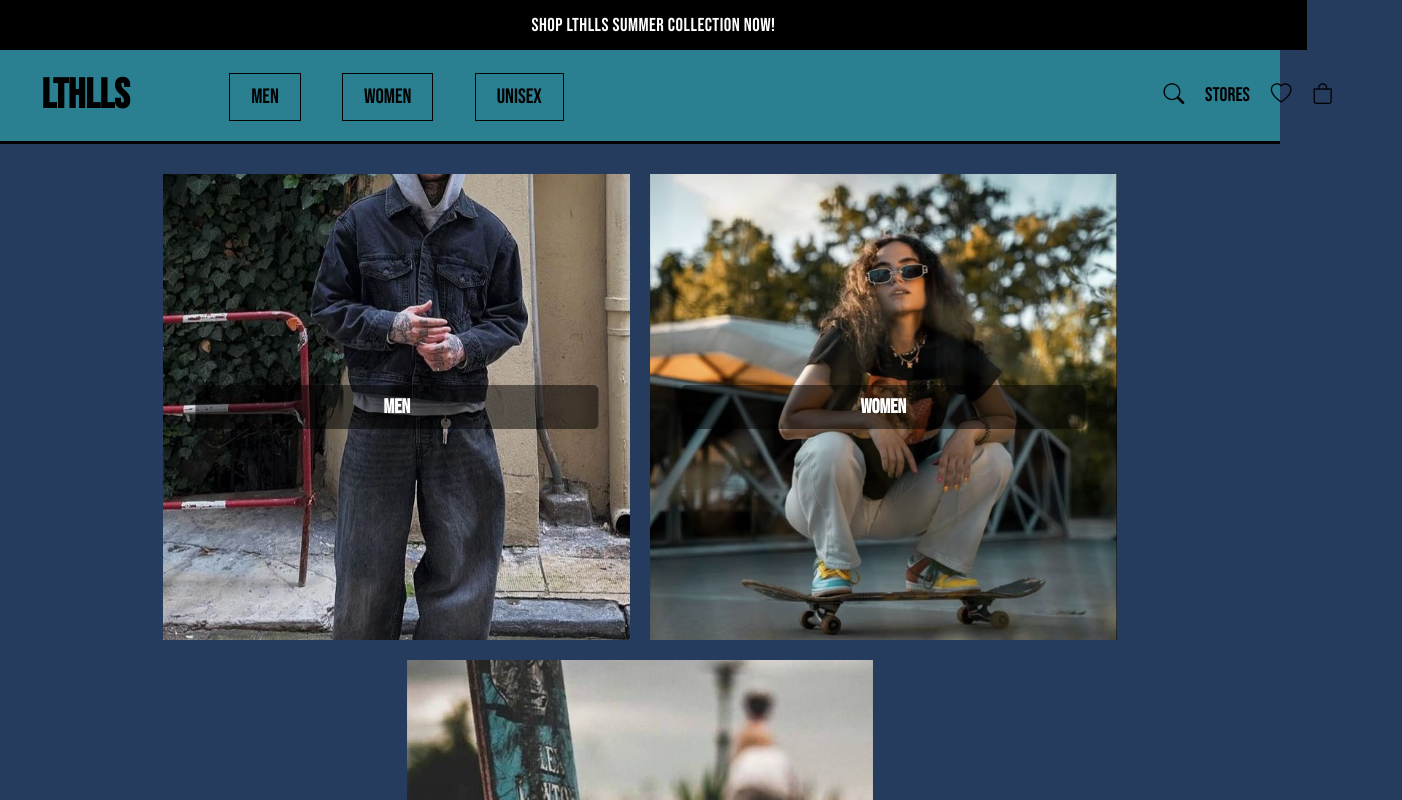
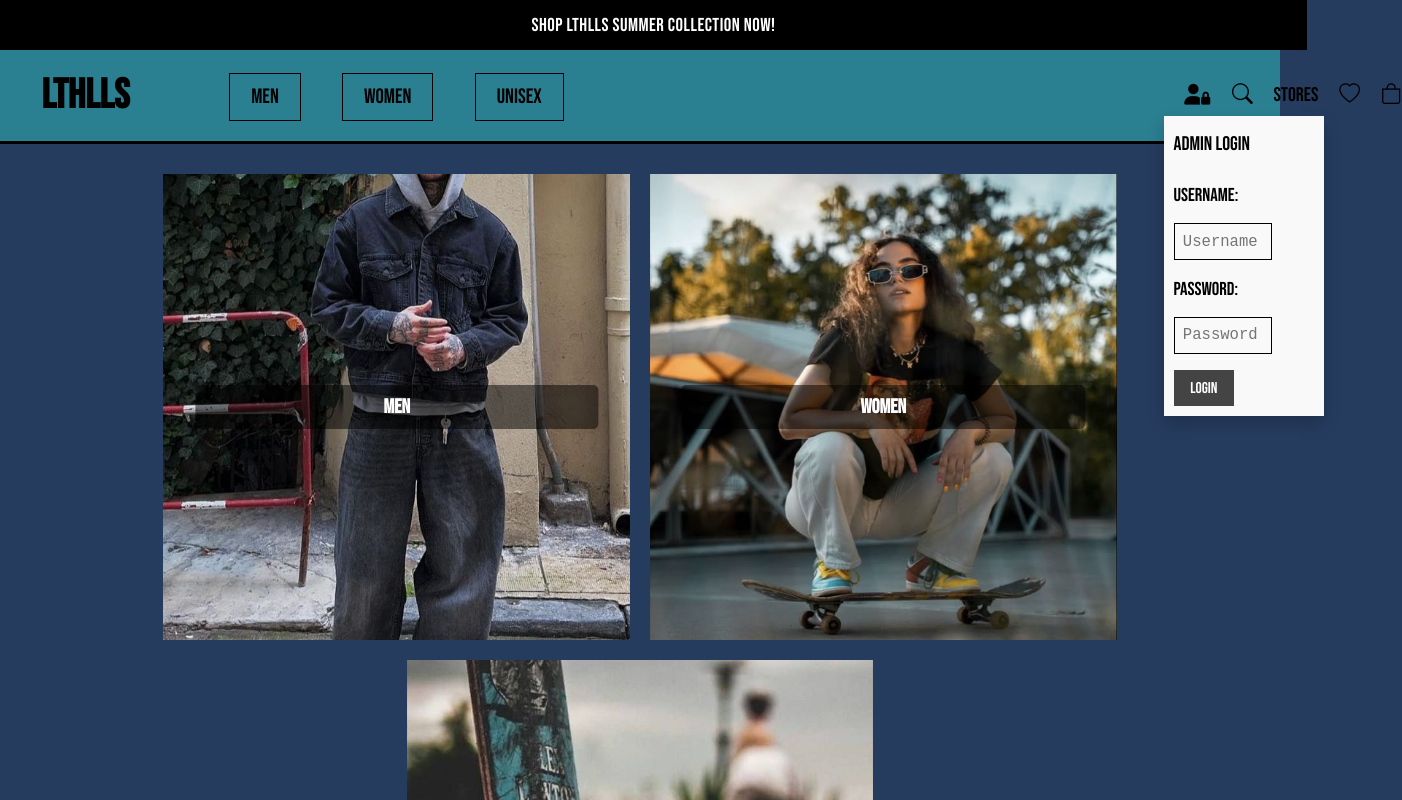
Before and after one commit to Hampeeeeeee/Agil-Projektledning, a website: page src/index.html in a window 1280 px wide. Both pictures are taken after a click on the icon 1173 px from the left and 95 px from the top of the page. Shown: the top 800 px of the page, 1402 px wide, since content can reach past the window. Drawn offline with nearby package versions, Linux system fonts and the light colour scheme.

Commit message:
Refactor admin login form styles and functionality

```diff
--- a/src/css/style.css
+++ b/src/css/style.css
@@ -190,7 +190,12 @@ h6 {
 .header-icons i:hover,
 .header-icons span:hover,
 .header-icons div:hover {
-    color: var(--button-color);
+    color: #fff;
+}
+
+.fa-user-lock{
+    border: none;
+    margin-right: -20px;
 }
 
 .site-footer {
@@ -230,7 +235,7 @@ h6 {
     font-size: 0.75rem;
 }
 
-.footer-col input {
+input {
     width: 100%;
     padding: 0.4rem;
     margin: 0.8rem 0;
@@ -246,7 +251,7 @@ h6 {
     color: black;
 }
 
-.footer-col button {
+button {
     background-color: #444;
     color: white;
     border: none;
@@ -717,3 +722,17 @@ input[type="file"]::-webkit-file-upload-button {
 input[type="file"]::-webkit-file-upload-button:hover {
     background-color: #000;
 }
+
+#admin-login-form label, #admin-login-form h4{
+    color: #000;
+}
+
+#admin-login-form{
+    padding: 10px;
+    margin-top: -20px;
+    width: 80px;
+}
+
+#admin:hover {
+    background-color: #2a7f91;
+}
--- a/src/index.html
+++ b/src/index.html
@@ -116,6 +116,28 @@
                     </div>
                 </nav>
                 <div class="header-icons">
+                    <div class="dropdown">
+                        <i class="fa-solid fa-user-lock dropdown-button" id="admin"></i>
+                        <div class="dropdown-content admin">
+                            <form id="admin-login-form">
+                                <h4>Admin login</h4>
+                                <label for="admin-Username">Username:</label>
+                                <input
+                                    type="text"
+                                    id="admin-name"
+                                    placeholder="Username"
+                                />
+                                <label for="admin-password">Password:</label>
+                                <input
+                                    type="password"
+                                    id="admin-password"
+                                    placeholder="Password"
+                                />
+                                <button type="submit">Login</button>
+                            </form>
+                        </div>
+                    </div>
+
                     <i class="bi bi-search" title="Search"></i>
                     <span class="stores" title="Find a Store">Stores</span>
                     <i class="bi bi-heart" title="Wishlist"></i>
@@ -185,21 +207,6 @@
                     <p>+1 (844) 326-6000</p>
                     <p>Email Us</p>
                     <p>Mon–Fri 9am–3pm PT</p>
-                    <h4>Admin login</h4>
-                    <form id="admin-login-form">
-                        <input
-                            type="text"
-                            id="admin-name"
-                            placeholder="Enter your name"
-                        />
-                        <label for="admin-password">Password:</label>
-                        <input
-                            type="password"
-                            id="admin-password"
-                            placeholder="Enter your password"
-                        />
-                        <button type="submit">Login</button>
-                    </form>
                 </div>
 
                 <div class="footer-col">
```
